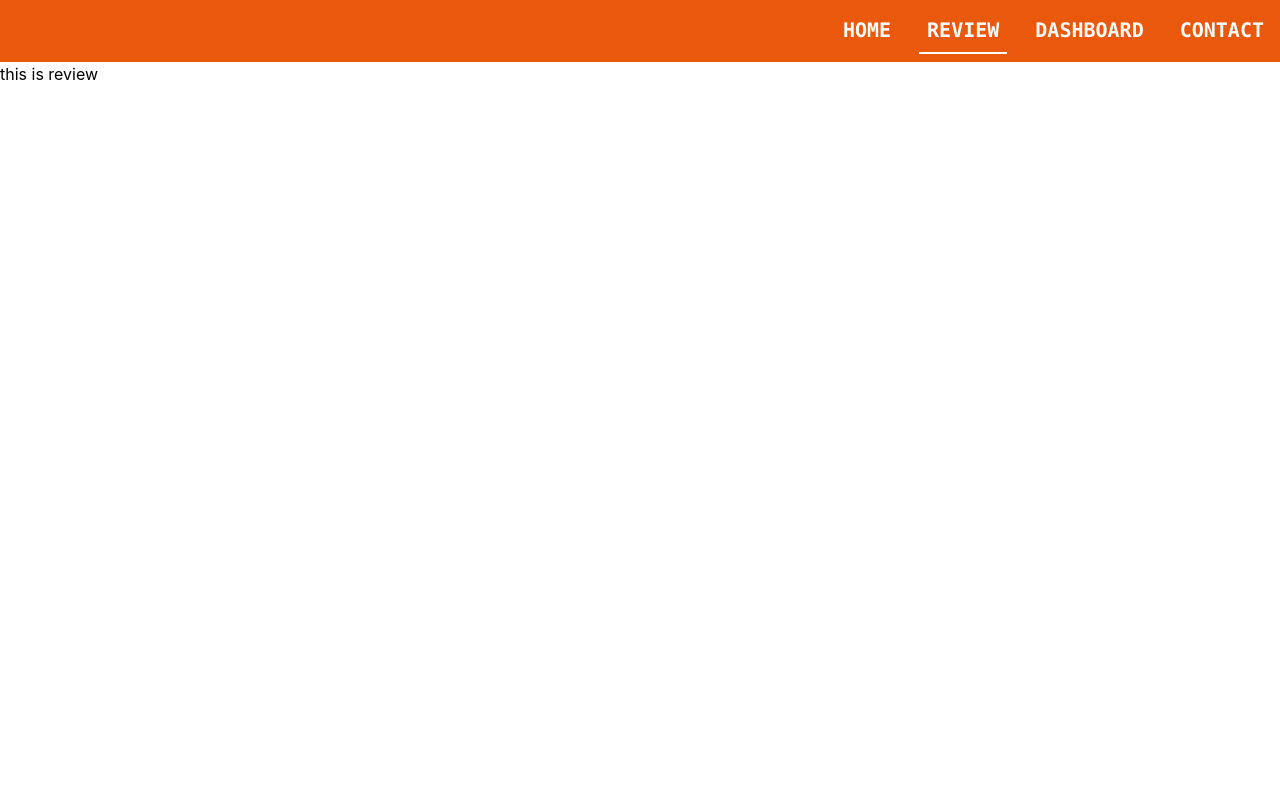
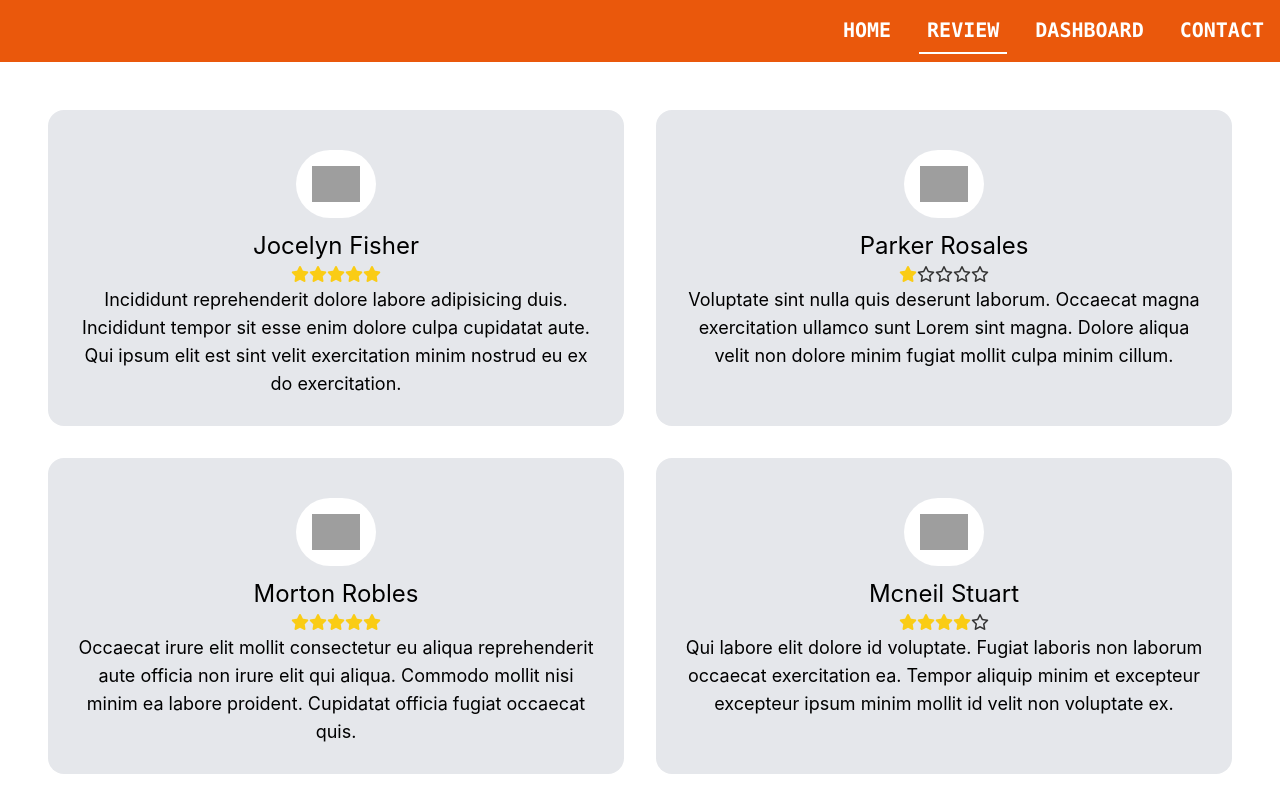
Before and after one commit to osama2kabdullah/product-analysis-app, a React (Create React App) app: page /review in a window 1280 px wide. Shown: the top 800 px of the page. Built offline with nearby package versions, Linux system fonts and the light colour scheme; grey boxes are pictures that could not be loaded.

Commit message:
review card design done

```diff
--- a/public/index.html
+++ b/public/index.html
@@ -24,6 +24,8 @@
       work correctly both with client-side routing and a non-root public URL.
       Learn how to configure a non-root public URL by running `npm run build`.
     -->
+    <!-- font awsome -->
+    <script src="https://kit.fontawesome.com/cd37335466.js" crossorigin="anonymous"></script>
     <title>Product Analysis</title>
   </head>
   <body>
--- /dev/null
+++ b/public/reviews.json
@@ -0,0 +1,44 @@
+[
+  {
+    "_id": "631d993a102072cd9314f996",
+    "balance": 5,
+    "picture": "https://cdn.pixabay.com/photo/2015/03/04/22/35/avatar-659652_960_720.png",
+    "name": "Jocelyn Fisher",
+    "text": "Incididunt reprehenderit dolore labore adipisicing duis. Incididunt tempor sit esse enim dolore culpa cupidatat aute. Qui ipsum elit est sint velit exercitation minim nostrud eu ex do exercitation."
+  },
+  {
+    "_id": "631d993a7a3224f87ff2aaa6",
+    "balance": 1,
+    "picture": "https://cdn.pixabay.com/photo/2015/03/04/22/35/avatar-659652_960_720.png",
+    "name": "Parker Rosales",
+    "text": "Voluptate sint nulla quis deserunt laborum. Occaecat magna exercitation ullamco sunt Lorem sint magna. Dolore aliqua velit non dolore minim fugiat mollit culpa minim cillum."
+  },
+  {
+    "_id": "631d993a5fed177729c738c1",
+    "balance": 5,
+    "picture": "https://cdn.pixabay.com/photo/2015/03/04/22/35/avatar-659652_960_720.png",
+    "name": "Morton Robles",
+    "text": "Occaecat irure elit mollit consectetur eu aliqua reprehenderit aute officia non irure elit qui aliqua. Commodo mollit nisi minim ea labore proident. Cupidatat officia fugiat occaecat quis."
+  },
+  {
+    "_id": "631d993a9669419755c72c3b",
+    "balance": 4,
+    "picture": "https://cdn.pixabay.com/photo/2015/03/04/22/35/avatar-659652_960_720.png",
+    "name": "Mcneil Stuart",
+    "text": "Qui labore elit dolore id voluptate. Fugiat laboris non laborum occaecat exercitation ea. Tempor aliquip minim et excepteur excepteur ipsum minim mollit id velit non voluptate ex."
+  },
+  {
+    "_id": "631d993a0d8584064700f635",
+    "balance": 1,
+    "picture": "https://cdn.pixabay.com/photo/2015/03/04/22/35/avatar-659652_960_720.png",
+    "name": "Kari Hansen",
+    "text": "Irure irure irure elit consectetur Lorem nisi. In ex anim amet aute excepteur reprehenderit occaecat ea dolore. Adipisicing duis ex minim eiusmod in aute excepteur nostrud tempor dolore minim cupidatat."
+  },
+  {
+    "_id": "631d993a698e673eae2a1e8e",
+    "balance": 4,
+    "picture": "https://cdn.pixabay.com/photo/2015/03/04/22/35/avatar-659652_960_720.png",
+    "name": "Weaver Gross",
+    "text": "Tempor officia incididunt qui reprehenderit laborum anim laboris est nostrud esse. Ullamco aute proident adipisicing sit dolore laborum pariatur aliqua et. Aliqua dolore anim deserunt consectetur sunt proident culpa."
+  }
+]
--- a/src/App.css
+++ b/src/App.css
@@ -1,38 +1,4 @@
-.App {
-  text-align: center;
+/* rating color */
+.fa-regular {
+  color: #333;
 }
-
-.App-logo {
-  height: 40vmin;
-  pointer-events: none;
-}
-
-@media (prefers-reduced-motion: no-preference) {
-  .App-logo {
-    animation: App-logo-spin infinite 20s linear;
-  }
-}
-
-.App-header {
-  background-color: #282c34;
-  min-height: 100vh;
-  display: flex;
-  flex-direction: column;
-  align-items: center;
-  justify-content: center;
-  font-size: calc(10px + 2vmin);
-  color: white;
-}
-
-.App-link {
-  color: #61dafb;
-}
-
-@keyframes App-logo-spin {
-  from {
-    transform: rotate(0deg);
-  }
-  to {
-    transform: rotate(360deg);
-  }
-}
--- a/src/components/Review.js
+++ b/src/components/Review.js
@@ -1,9 +1,15 @@
 import React from 'react';
+import useReview from '../hooks/useReview';
+import ReviwCard from './ReviwCard';
 
 const Review = () => {
+    const [reviews, setReviews] = useReview();
+    console.log(reviews);
     return (
-        <div>
-            <h1>this is review</h1>
+        <div className='m-8 grid grid-cols-2'>
+            {
+                reviews.map(review=><ReviwCard key={review._id} review={review}></ReviwCard>)
+            }
         </div>
     );
 };
--- /dev/null
+++ b/src/components/ReviwCard.js
@@ -0,0 +1,64 @@
+import React from "react";
+
+const ReviwCard = ({ review }) => {
+    const star = review.balance;
+
+  return (
+    <div className="p-7 m-4 text-center bg-gray-200 rounded-2xl">
+        <div className="bg-white w-20 mx-auto m-3 rounded-full p-4">
+        <img className="w-20" src={review.picture} alt="" />
+        </div>
+      <h3 className="text-2xl">{review.name}</h3>
+      <p className="text-yellow-400">
+        {
+            (star===1) ? <span>
+                <i class="fa-solid fa-star"></i>
+                <i class="fa-regular fa-star"></i>
+                <i class="fa-regular fa-star"></i>
+                <i class="fa-regular fa-star"></i>
+                <i class="fa-regular fa-star"></i>
+            </span>:''
+        }
+        {
+            (star===2) ? <span>
+            <i class="fa-solid fa-star"></i>
+            <i class="fa-solid fa-star"></i>
+            <i class="fa-regular fa-star"></i>
+            <i class="fa-regular fa-star"></i>
+            <i class="fa-regular fa-star"></i>
+        </span>: ''
+        }
+        {
+            (star===3) ? <span>
+            <i class="fa-solid fa-star"></i>
+            <i class="fa-solid fa-star"></i>
+            <i class="fa-solid fa-star"></i>
+            <i class="fa-regular fa-star"></i>
+            <i class="fa-regular fa-star"></i>
+        </span>: ''
+        }
+        {
+            (star===4) ? <span>
+            <i class="fa-solid fa-star"></i>
+            <i class="fa-solid fa-star"></i>
+            <i class="fa-solid fa-star"></i>
+            <i class="fa-solid fa-star"></i>
+            <i class="fa-regular fa-star"></i>
+        </span>: ''
+        }
+        {
+            (star===5) ? <span>
+            <i class="fa-solid fa-star"></i>
+            <i class="fa-solid fa-star"></i>
+            <i class="fa-solid fa-star"></i>
+            <i class="fa-solid fa-star"></i>
+            <i class="fa-solid fa-star"></i>
+        </span>: ''
+        }
+      </p>
+      <p className="text-lg">{review.text}</p>
+    </div>
+  );
+};
+
+export default ReviwCard;
--- /dev/null
+++ b/src/hooks/useReview.js
@@ -0,0 +1,13 @@
+import { useEffect, useState } from "react";
+
+const useReview = () => {
+    const [reviews, setReviews] = useState([]);
+    useEffect(()=>{
+        fetch('reviews.json')
+        .then(res=>res.json())
+        .then(data=>setReviews(data))
+    },[])
+    return [reviews, setReviews];
+};
+
+export default useReview;
```
Also changed, not shown: src/images/reviewPerson.webp (added).
